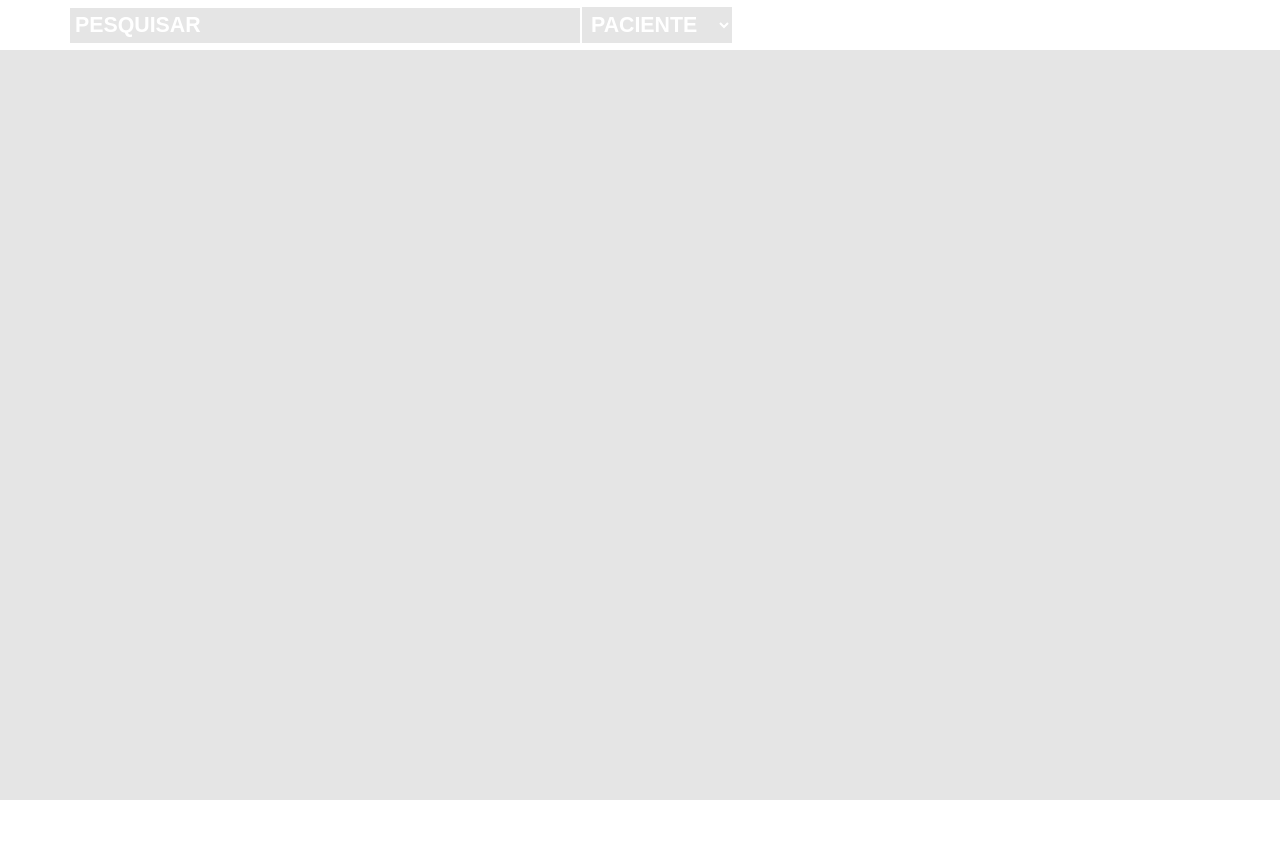
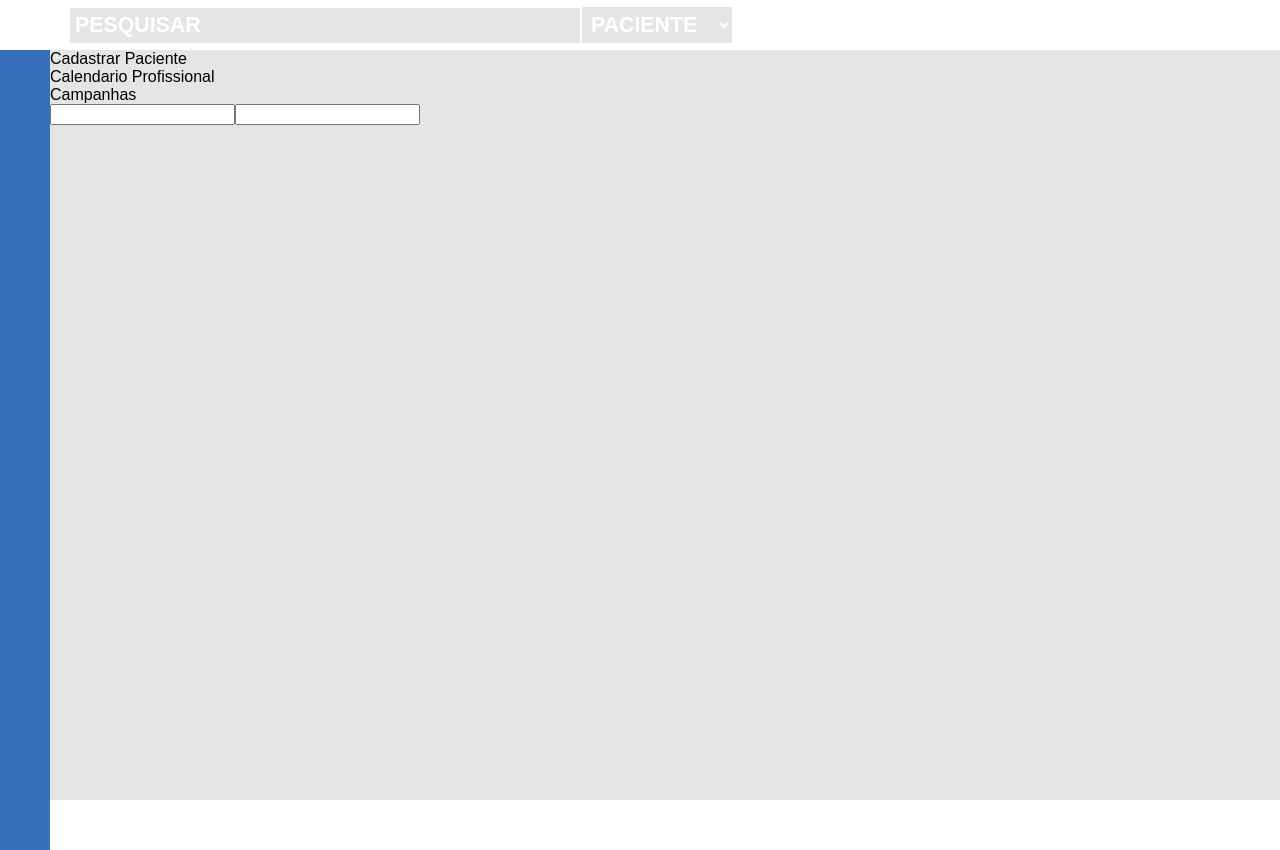
Before and after one commit to danroxha/sis, a React (Create React App) app: page / in a window 1280 px wide. Before the commit the page ends 800 px from the top, so only its background shows below. Built offline with nearby package versions, Linux system fonts and the light colour scheme.

Commit message:
Criação da seção principal de ferramentas

```diff
--- /dev/null
+++ b/src/pages/DashBoard/elements/Tools.js
@@ -0,0 +1,22 @@
+import React from 'react';
+import {Input, Form} from '../../../components/Form';
+
+export default function Tools(){
+    return(
+        <main>
+            <section>
+                <div>Cadastrar Paciente</div>
+                <div>Calendario Profissional</div>
+                <div>Campanhas</div>
+            </section>
+            <section>
+                <Form>
+                    <Input />
+                    <Input />
+                </Form>
+            </section>
+            <section>
+            </section>
+        </main>
+    );
+}
--- a/src/pages/DashBoard/index.css
+++ b/src/pages/DashBoard/index.css
@@ -1,8 +1,7 @@
 #page-dashboard-index{
     background-color: #e5e5e5;
     height: 100vh;
-    width: 100vw;
     display: grid;
-    grid-template-columns: auto;
+    grid-template-columns: 50px auto;
     grid-template-rows: 50px auto;
 }
--- a/src/pages/DashBoard/index.js
+++ b/src/pages/DashBoard/index.js
@@ -1,5 +1,7 @@
 import React from 'react';
 import HeaderDash from './elements/HeaderDash';
+import MenuBar from './elements/MenuBar';
+import Tools from './elements/Tools';
 
 import './index.css';
 
@@ -7,6 +9,8 @@ export default function DashBoard(){
     return (
         <section id='page-dashboard-index'>
             <HeaderDash />
+            <MenuBar />
+            <Tools />
         </section>
     );
 }
```
